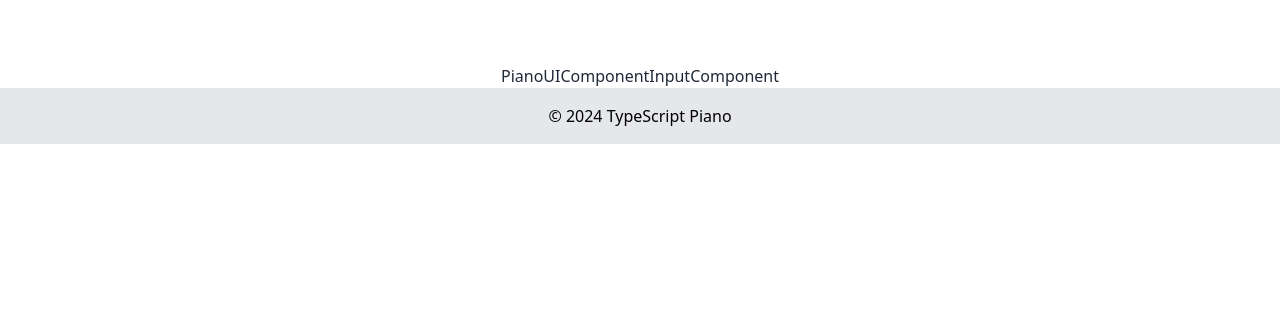
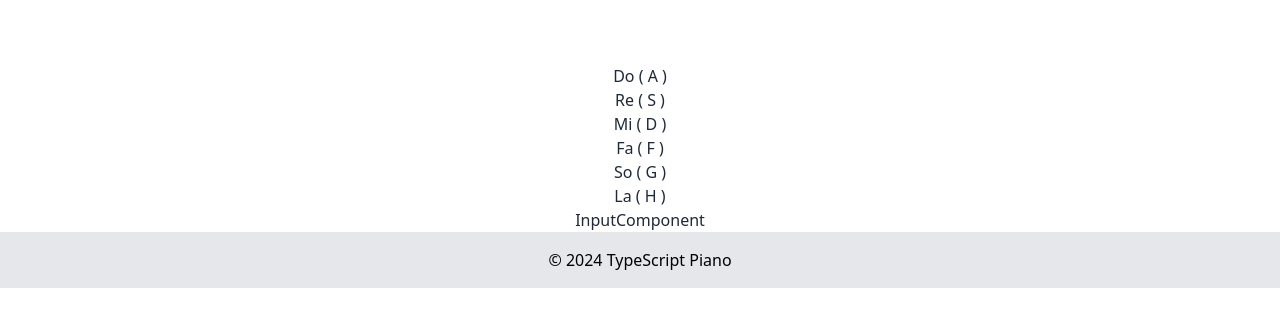
Before and after one commit to taekim-dev/typescript-piano, a Nuxt app: page / in a window 1280 px wide. Shown: the top 326 px of the page. Built offline with nearby package versions, Linux system fonts and the light colour scheme.

Commit message:
migrate skeleton for pianoUI component

```diff
--- a/components/PianoUIComponent.vue
+++ b/components/PianoUIComponent.vue
@@ -1 +1,66 @@
-<template>PianoUIComponent</template>
+<template>
+  <div class="piano-ui__component">
+    <div v-for="(note, index) in notes" :key="index" @click="playKey(note)">
+      {{ note.name }} ( {{ note.key }} )
+    </div>
+  </div>
+</template>
+
+<script>
+import { computed, onMounted, onUnmounted } from 'vue'
+import { useKeyStore } from '~/store/key'
+
+export default {
+  name: 'PianoUIComponent',
+  setup() {
+    const keyStore = useKeyStore()
+    const notes = computed(() => {
+      return Object.entries(keyStore.keyMap).map(([key, value]) => ({
+        key,
+        name: value.name,
+        sound: value.sound,
+      }))
+    })
+
+    const playKey = (key) => {
+      const audio = new Audio(key.sound)
+      audio.play()
+    }
+
+    const handleKeyPress = (event) => {
+      const key = event.key.toUpperCase()
+      if (keyStore.keyMap[key]) {
+        playKey(keyStore.keyMap[key])
+      }
+    }
+
+    onMounted(() => {
+      window.addEventListener('keydown', handleKeyPress)
+    })
+
+    onUnmounted(() => {
+      window.removeEventListener('keydown', handleKeyPress)
+    })
+
+    return {
+      notes,
+      playKey,
+      handleKeyPress,
+    }
+  },
+}
+</script>
+<style scoped></style>
+<!-- <style lang="scss" scoped>
+.piano-ui__component div {
+  display: inline-block;
+  margin: 5px;
+  padding: 10px;
+  border: 1px solid black;
+  cursor: pointer;
+
+  &:hover {
+    box-shadow: 0 0 0 2px #2c3e50;
+  }
+}
+</style> -->
```
Also changed, not shown: 1 other file (tests, documents, lock files or other folders).
